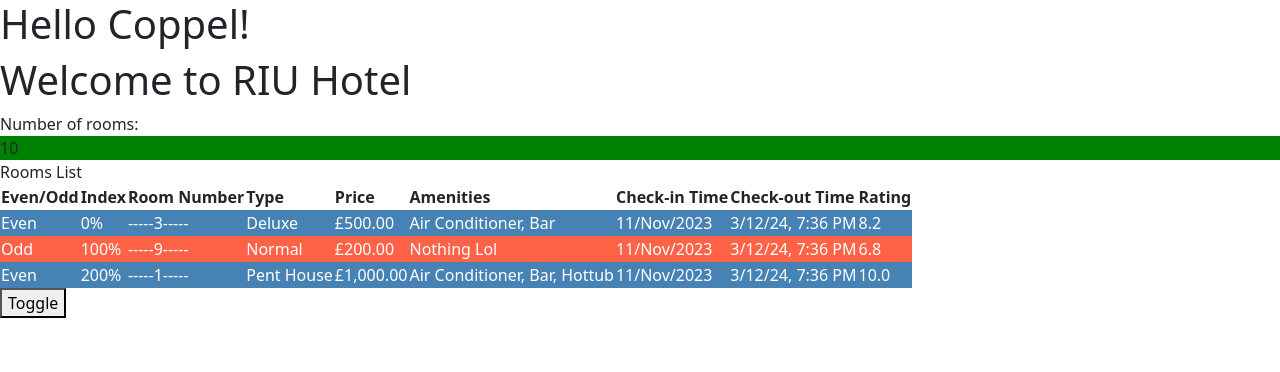
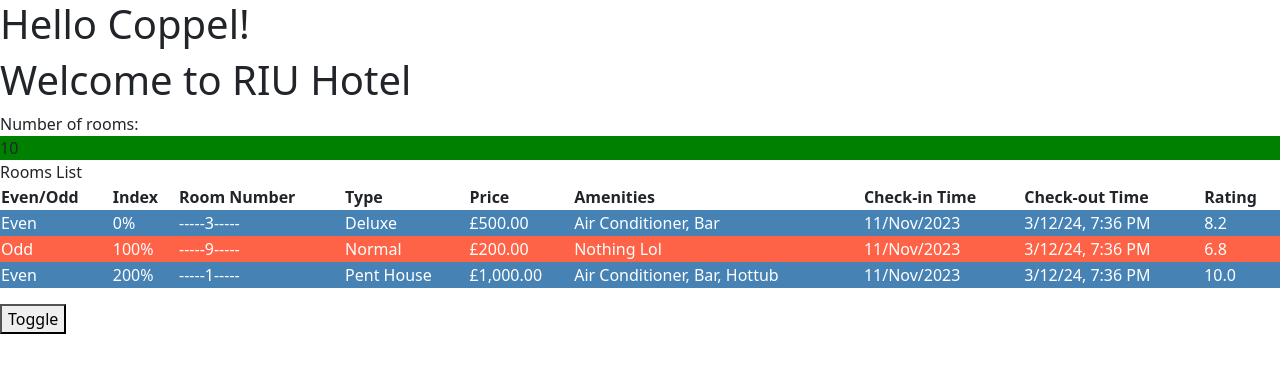
Before and after one commit to gilrg18/angularConcepts, an Angular app in the folder hotelinventoryapp/: page / in a window 1280 px wide. Shown: the top 372 px of the page. Built offline with nearby package versions, Linux system fonts and the light colour scheme.

Commit message:
Lifecycle HOOKS - ngOnInit

```diff
--- a/hotelinventoryapp/src/app/rooms/rooms.component.html
+++ b/hotelinventoryapp/src/app/rooms/rooms.component.html
@@ -16,7 +16,7 @@
 
 <div *ngIf="rooms.availableRooms > 0">
   Rooms List
-  <table>
+  <table class="table">
     <tr>
       <th>Even/Odd</th>
       <th>Index</th>
--- a/hotelinventoryapp/src/app/rooms/rooms.component.ts
+++ b/hotelinventoryapp/src/app/rooms/rooms.component.ts
@@ -1,4 +1,4 @@
-import { Component } from '@angular/core';
+import { Component, OnInit } from '@angular/core';
 import { Room, RoomList } from './rooms';
 import { CommonModule } from '@angular/common';
 
@@ -10,7 +10,8 @@
   templateUrl: './rooms.component.html',
   styleUrl: './rooms.component.css',
 })
-export class RoomsComponent {
+
+export class RoomsComponent implements OnInit{
   //INTERPOLATION
   hotelName = 'RIU Hotel';
   //PROPERTY BINDING
@@ -25,7 +26,26 @@
     bookedRooms: 5,
   };
 
-  roomList: RoomList[] = [{
+  roomList: RoomList[] = [];
+
+  toggle() {
+    this.hideRooms = !this.hideRooms;
+  }
+  /**
+   * LIFECYCLE HOOKS
+   * ngOnChanges
+   * ngOnInit
+   * ngAfterContentInit
+   * ngAfterContentChecked
+   * ngAfterViewInit
+   * ngAfterViewChecked
+   * ngOnDestroy
+   */
+
+  constructor(){}
+
+  ngOnInit(): void {
+    this.roomList = [{
       roomNumber: 3,
       roomType:'Deluxe',
       amenities: 'Air conditioner, bar',
@@ -56,7 +76,5 @@
       rating : 10.0444,
     }]
 
-  toggle() {
-    this.hideRooms = !this.hideRooms;
   }
 }
```
Lines whose indentation alone changed are shown as unchanged.
